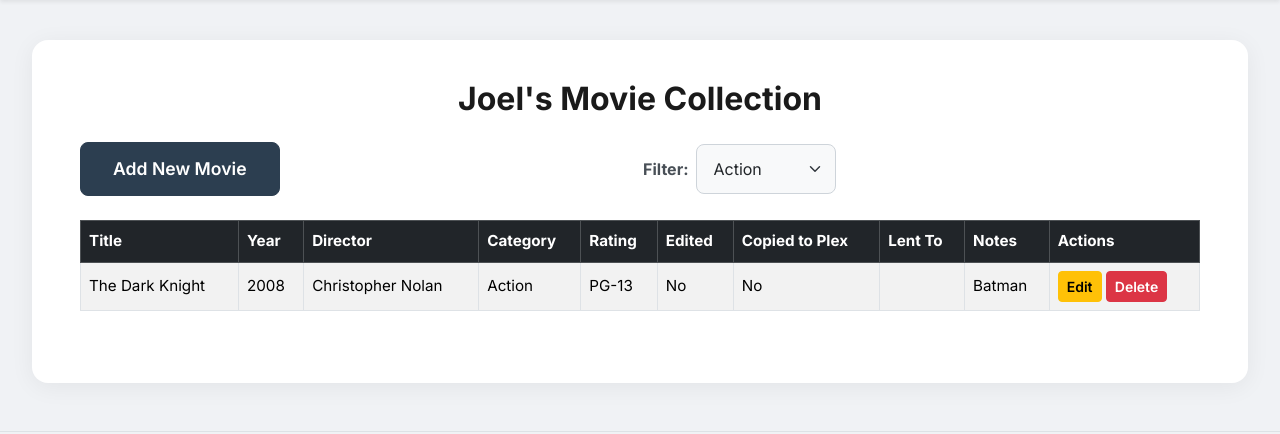
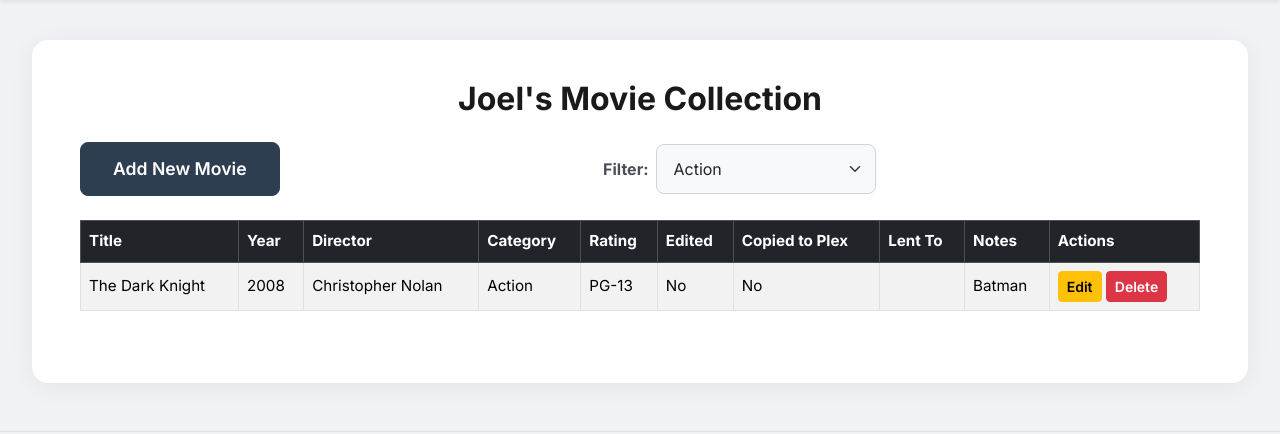
Before and after one commit to BlakeBaird2/Mission06_Baird, an ASP.NET Core app: page /Home/MovieList?categoryId=1 in a window 1280 px wide. Shown: the part 82-516 px from the top of the page. Run offline with ASP.NET Core 8, Linux system fonts and the light colour scheme; data comes from the database, SQL or seed files in the repository.

Commit message:
Fix category filter dropdown width to prevent arrow overlapping text
Changed from width:auto to min-width:220px so longer category names
like Adventure have enough room for the dropdown arrow.

https://claude.ai/code/session_01UZtMST1Avzdn8aMQdReH8q

```diff
--- a/Views/Home/MovieList.cshtml
+++ b/Views/Home/MovieList.cshtml
@@ -13,7 +13,7 @@
 
         <form asp-action="MovieList" method="get" class="d-flex align-items-center gap-2">
             <label for="categoryId" class="form-label mb-0 fw-bold">Filter:</label>
-            <select name="categoryId" id="categoryId" class="form-select" style="width: auto;" onchange="this.form.submit()">
+            <select name="categoryId" id="categoryId" class="form-select" style="min-width: 220px;" onchange="this.form.submit()">
                 <option value="">All Categories</option>
                 @foreach (var cat in ViewBag.Categories)
                 {
```
